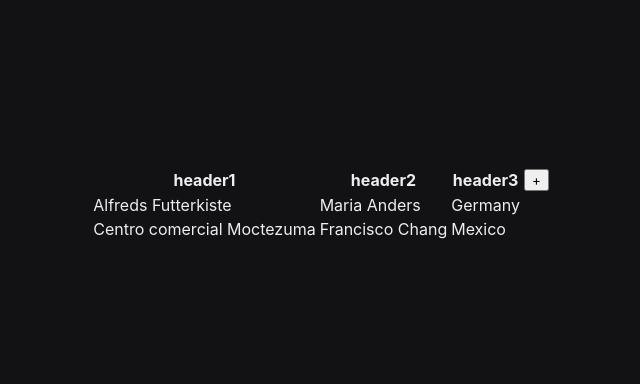
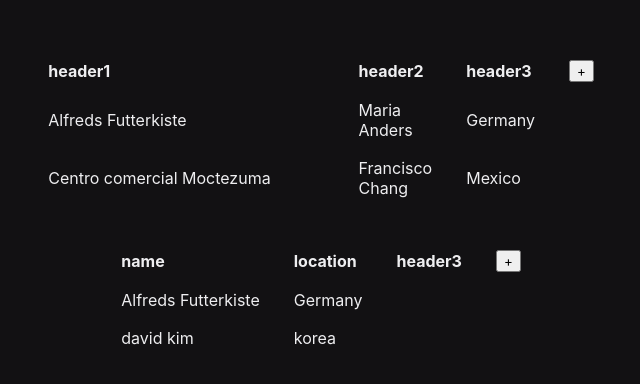
Before and after one commit to VizProg/prog, a Next.js app: page / in a window 1280 px wide. Shown: the part 196-580 px from the top of the page, without its empty margins (319-959 px from the left). Built offline with nearby package versions, Linux system fonts and the light colour scheme.

Commit message:
get dynamic table working sorta

```diff
--- a/pages/index.tsx
+++ b/pages/index.tsx
@@ -4,40 +4,111 @@
 
 const Main = styled("main", {
   minHeight: "100vh",
+  display: 'flex',
+  flexDirection: 'column',
   minWidth: "100vw",
-  display: 'flex',
   justifyContent: 'center',
-  alignItems: 'center'
+  alignItems: 'center',
+  gap: '$6'
 })
+
+const StyledHeader = styled("th", {
+  width: '100%',
+  textAlign: 'start',
+  padding: '$2 $3'
+})
+
+const StyledCell = styled("td", {
+  width: '100%',
+  textAlign: 'start',
+  padding: '$2 $3'
+})
+
+type Row = {
+  [key: string]: unknown;
+};
+
 
 export default function Home() {
 
   const [headers, setHeaders] = useState(["header1", "header2", "header3"])
+  const [data, setData] = useState<Row[]>([{
+    name: "Alfreds Futterkiste",
+    location: "Germany",
+    header3: ""
+  }, {
+    name: "david kim",
+    location: "korea",
+    header3: ""
+  }])
+
+
+  const getHeaders = (tableData: object) => {
+    if (typeof tableData === 'object' && tableData !== null) {
+      return Object.keys(tableData)
+    }
+    //to-do what if data is array?
+  }
+
+
+  const headerValues = getHeaders(data[0]);
+  console.log(headerValues)
 
   return (
     <Main>
+      <div>
         <table>
           <tbody>
             <tr>
               {headers.map((header) => {
-              return <th contentEditable> {header} </th>
+                return <StyledHeader contentEditable suppressContentEditableWarning={true}
+                > {header} </StyledHeader>
               })}
-            <th> <button onClick={() => {
+              <StyledHeader> <button onClick={() => {
                 setHeaders([...headers, "new Header"])
-            }}> + </button></th>
+              }}> + </button></StyledHeader>
             </tr>
             <tr>
-            <td contentEditable>Alfreds Futterkiste</td>
-            <td>Maria Anders</td>
-            <td>Germany</td>
+              <StyledCell contentEditable suppressContentEditableWarning={true}
+              >Alfreds Futterkiste</StyledCell>
+              <StyledCell>Maria Anders</StyledCell>
+              <StyledCell>Germany</StyledCell>
             </tr>
             <tr>
-            <td>Centro comercial Moctezuma</td>
-            <td>Francisco Chang</td>
-            <td>Mexico</td>
+              <StyledCell>Centro comercial Moctezuma</StyledCell>
+              <StyledCell>Francisco Chang</StyledCell>
+              <StyledCell>Mexico</StyledCell>
             </tr>
           </tbody>
         </table>
+      </div>
+      <div>
+        <table>
+          <tbody>
+            <tr>
+              {headerValues && headerValues.map((header) => {
+                return <StyledHeader contentEditable suppressContentEditableWarning={true}
+                > {header} </StyledHeader>
+              })}
+              <StyledHeader> <button onClick={() => {
+                setHeaders([...headers, "new Header"])
+              }}> + </button></StyledHeader>
+            </tr>
+            {data.map((row) => {
+              const cells = Object.keys(row).map((key) => {
+                const value = row[key] as string;
+                console.log(value)
+                return <StyledCell> {value}</StyledCell>
+              })
+
+              return (
+                <tr> {cells} </tr>
+              )
+            })}
+
+          </tbody>
+        </table>
+      </div>
     </Main>
   )
 }
```
Lines whose indentation alone changed are shown as unchanged.
